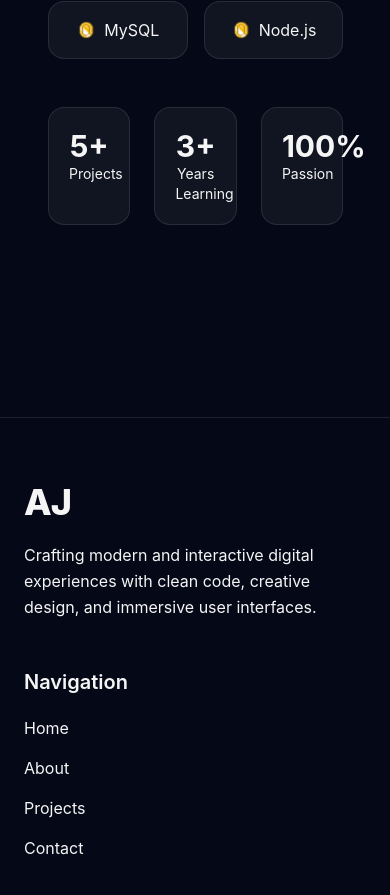
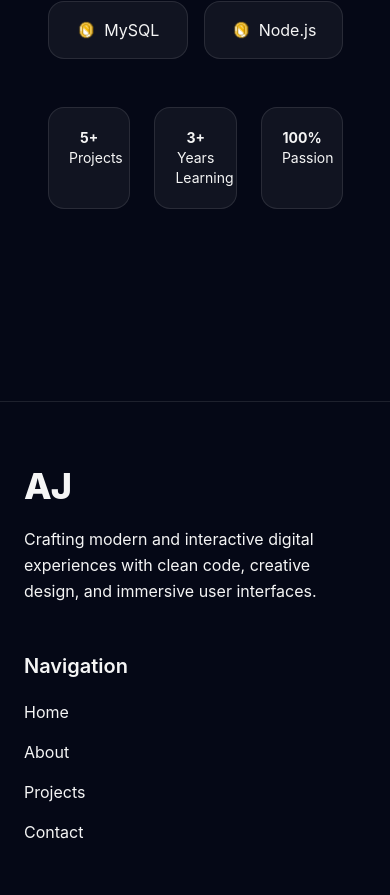
Before and after one commit to iamajlobo/my-portfolio, a React (Vite) app: page /my-portfolio/about in a window 390 px wide. Shown: the part 1614-2509 px from the top of the page. Built offline with nearby package versions, Linux system fonts and the light colour scheme.

Commit message:
fix font size

```diff
--- a/src/components/About.jsx
+++ b/src/components/About.jsx
@@ -134,7 +134,7 @@ const About = () => {
                             text-center
                         "
             >
-              <h2 className="text-3xl font-bold text-violet-400">5+</h2>
+              <h2 className="text-sm md:text-3xl font-bold text-violet-400">5+</h2>
               <p className="text-gray-400 text-sm">Projects</p>
             </div>
 
@@ -147,7 +147,7 @@ const About = () => {
                             text-center
                         "
             >
-              <h2 className="text-3xl font-bold text-violet-400">3+</h2>
+              <h2 className="text-sm md:text-3xl font-bold text-violet-400">3+</h2>
               <p className="text-gray-400 text-sm">Years Learning</p>
             </div>
 
@@ -160,7 +160,7 @@ const About = () => {
                             text-center
                         "
             >
-              <h2 className="text-3xl font-bold text-violet-400">100%</h2>
+              <h2 className="text-sm md:text-3xl font-bold text-violet-400">100%</h2>
               <p className="text-gray-400 text-sm">Passion</p>
             </div>
           </div>
```
